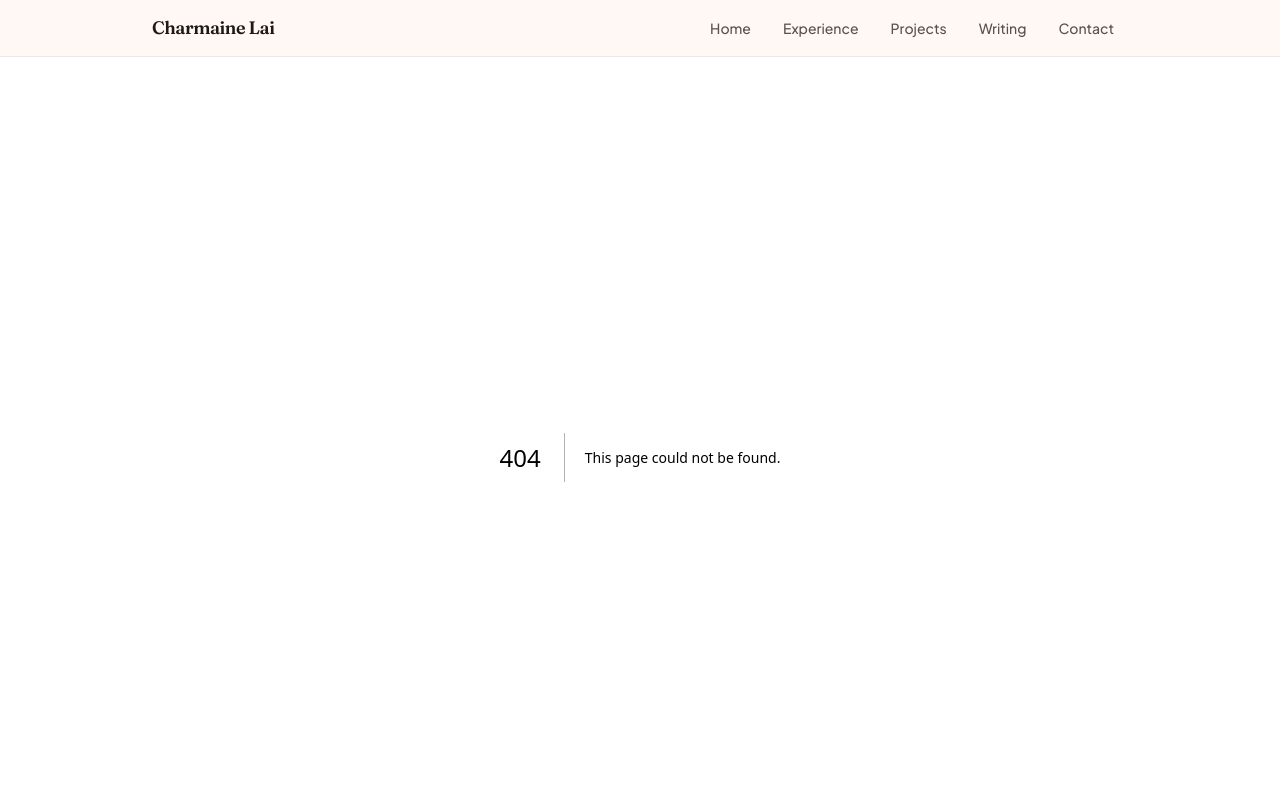
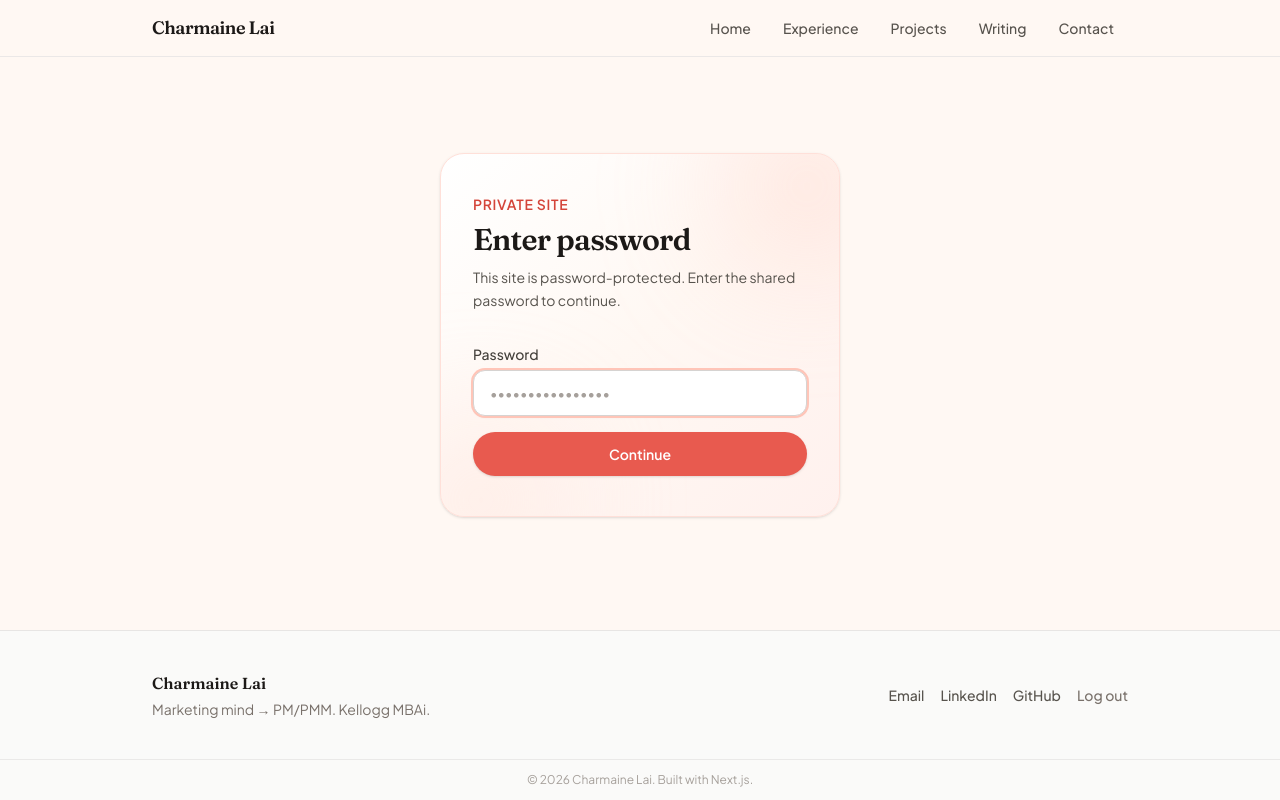
Before and after one commit to laicharmaine/personal-website, a Next.js app: page /login in a window 1280 px wide. Before the commit this address had no page. Shown: the top 800 px of the page. Built offline with nearby package versions, Linux system fonts and the light colour scheme.

Commit message:
Add whole-site password gate via Next.js proxy
Protect all routes except /login and static assets with an httpOnly
HMAC cookie validated against SITE_PASSWORD. Login page matches the
coral/cream aesthetic; footer includes a log-out control.

```diff
--- /dev/null
+++ b/app/api/logout/route.ts
@@ -0,0 +1,15 @@
+import { NextResponse } from "next/server";
+import { COOKIE_NAME } from "@/lib/site-auth";
+
+export async function POST(request: Request) {
+  const url = new URL("/login", request.url);
+  const res = NextResponse.redirect(url, 303);
+  res.cookies.set(COOKIE_NAME, "", {
+    httpOnly: true,
+    secure: process.env.NODE_ENV === "production",
+    sameSite: "lax",
+    path: "/",
+    maxAge: 0,
+  });
+  return res;
+}
--- /dev/null
+++ b/app/login/actions.ts
@@ -0,0 +1,35 @@
+"use server";
+
+import { cookies } from "next/headers";
+import { redirect } from "next/navigation";
+import {
+  COOKIE_NAME,
+  createAccessToken,
+  safeNextPath,
+  verifyPassword,
+} from "@/lib/site-auth";
+
+export async function loginAction(formData: FormData) {
+  const password = String(formData.get("password") ?? "");
+  const next = safeNextPath(String(formData.get("next") ?? "/"));
+
+  if (!verifyPassword(password)) {
+    redirect(`/login?error=1&next=${encodeURIComponent(next)}`);
+  }
+
+  const token = createAccessToken();
+  if (!token) {
+    redirect(`/login?error=1&next=${encodeURIComponent(next)}`);
+  }
+
+  const jar = await cookies();
+  jar.set(COOKIE_NAME, token, {
+    httpOnly: true,
+    secure: process.env.NODE_ENV === "production",
+    sameSite: "lax",
+    path: "/",
+    maxAge: 60 * 60 * 24 * 30, // 30 days
+  });
+
+  redirect(next);
+}
--- /dev/null
+++ b/app/login/page.tsx
@@ -0,0 +1,83 @@
+import type { Metadata } from "next";
+import { loginAction } from "./actions";
+
+export const metadata: Metadata = {
+  title: "Enter password",
+  robots: { index: false, follow: false },
+};
+
+type Props = {
+  searchParams: Promise<{ error?: string; next?: string }>;
+};
+
+export default async function LoginPage({ searchParams }: Props) {
+  const params = await searchParams;
+  const next = params.next && params.next.startsWith("/") ? params.next : "/";
+  const hasError = params.error === "1";
+
+  return (
+    <div className="mx-auto flex max-w-md flex-col px-4 py-16 sm:px-6 sm:py-24">
+      <div className="relative overflow-hidden rounded-3xl border border-coral-100 bg-gradient-to-br from-white via-cream to-coral-50 px-6 py-10 shadow-sm sm:px-8">
+        <div
+          className="pointer-events-none absolute -right-12 -top-12 h-40 w-40 rounded-full bg-coral-200/40 blur-3xl"
+          aria-hidden
+        />
+        <div
+          className="pointer-events-none absolute -bottom-14 -left-8 h-36 w-36 rounded-full bg-coral-100/60 blur-3xl"
+          aria-hidden
+        />
+
+        <div className="relative">
+          <p className="mb-2 text-sm font-semibold uppercase tracking-wider text-coral-600">
+            Private site
+          </p>
+          <h1 className="font-display text-3xl font-semibold tracking-tight text-ink">
+            Enter password
+          </h1>
+          <p className="mt-2 text-sm leading-relaxed text-stone-600">
+            This site is password-protected. Enter the shared password to
+            continue.
+          </p>
+
+          <form action={loginAction} className="mt-8 space-y-4">
+            <input type="hidden" name="next" value={next} />
+            <div>
+              <label
+                htmlFor="password"
+                className="mb-1.5 block text-sm font-medium text-stone-700"
+              >
+                Password
+              </label>
+              <input
+                id="password"
+                name="password"
+                type="password"
+                autoComplete="current-password"
+                required
+                autoFocus
+                className="w-full rounded-xl border border-stone-300 bg-white px-4 py-3 text-sm text-ink shadow-sm outline-none transition placeholder:text-stone-400 focus:border-coral-400 focus:ring-2 focus:ring-coral-200"
+                placeholder="••••••••••••••••"
+              />
+            </div>
+
+            {hasError && (
+              <p
+                className="rounded-lg bg-coral-50 px-3 py-2 text-sm text-coral-800 ring-1 ring-coral-200"
+                role="alert"
+              >
+                Incorrect password. Try again.
+              </p>
+            )}
+
+            <button
+              type="submit"
+              className="inline-flex w-full items-center justify-center rounded-full bg-coral-500 px-6 py-3 text-sm font-semibold text-white shadow-sm transition hover:bg-coral-600"
+            >
+              Continue
+            </button>
+          </form>
+        </div>
+      </div>
+    </div>
+  );
+}
--- a/components/Footer.tsx
+++ b/components/Footer.tsx
@@ -10,7 +10,7 @@ export default function Footer() {
           </p>
           <p className="mt-1 text-sm text-stone-500">{site.tagline}</p>
         </div>
-        <div className="flex flex-wrap gap-4 text-sm">
+        <div className="flex flex-wrap items-center gap-4 text-sm">
           <a
             href={`mailto:${site.email}`}
             className="font-medium text-stone-600 underline-offset-4 hover:text-coral-600 hover:underline"
@@ -33,6 +33,14 @@ export default function Footer() {
           >
             GitHub
           </a>
+          <form action="/api/logout" method="POST" className="inline">
+            <button
+              type="submit"
+              className="font-medium text-stone-500 underline-offset-4 hover:text-coral-600 hover:underline"
+            >
+              Log out
+            </button>
+          </form>
         </div>
       </div>
       <div className="border-t border-stone-200/80 py-3 text-center text-xs text-stone-400">
--- /dev/null
+++ b/lib/site-auth.ts
@@ -0,0 +1,52 @@
+import { createHmac, timingSafeEqual } from "crypto";
+
+export const COOKIE_NAME = "site_access";
+const TOKEN_PAYLOAD = "site-access-v1";
+
+function getSecret(): string | undefined {
+  const secret = process.env.SITE_PASSWORD;
+  return secret && secret.length > 0 ? secret : undefined;
+}
+
+/** HMAC token stored in the cookie (never the plaintext password). */
+export function createAccessToken(): string | null {
+  const secret = getSecret();
+  if (!secret) return null;
+  return createHmac("sha256", secret).update(TOKEN_PAYLOAD).digest("hex");
+}
+
+export function verifyToken(token: string | undefined | null): boolean {
+  if (!token) return false;
+  const expected = createAccessToken();
+  if (!expected) return false;
+  try {
+    const a = Buffer.from(token);
+    const b = Buffer.from(expected);
+    if (a.length !== b.length) return false;
+    return timingSafeEqual(a, b);
+  } catch {
+    return false;
+  }
+}
+
+/** Timing-safe password check against SITE_PASSWORD. */
+export function verifyPassword(submitted: string): boolean {
+  const secret = getSecret();
+  if (!secret) return false;
+  // Hash both to fixed length so timingSafeEqual always applies.
+  const a = createHmac("sha256", "pw-check").update(submitted).digest();
+  const b = createHmac("sha256", "pw-check").update(secret).digest();
+  try {
+    return timingSafeEqual(a, b);
+  } catch {
+    return false;
+  }
+}
+
+/** Only allow same-origin relative paths for post-login redirect. */
+export function safeNextPath(next: string | null | undefined): string {
+  if (!next || !next.startsWith("/") || next.startsWith("//") || next.includes("://")) {
+    return "/";
+  }
+  return next;
+}
--- /dev/null
+++ b/proxy.ts
@@ -0,0 +1,38 @@
+import { NextResponse } from "next/server";
+import type { NextRequest } from "next/server";
+import { COOKIE_NAME, verifyToken } from "@/lib/site-auth";
+
+export function proxy(request: NextRequest) {
+  const { pathname, search } = request.nextUrl;
+
+  // Login page is public; send already-authed visitors home.
+  if (pathname === "/login" || pathname.startsWith("/login/")) {
+    const token = request.cookies.get(COOKIE_NAME)?.value;
+    if (verifyToken(token)) {
+      return NextResponse.redirect(new URL("/", request.url));
+    }
+    return NextResponse.next();
+  }
+
+  const token = request.cookies.get(COOKIE_NAME)?.value;
+  if (!verifyToken(token)) {
+    const loginUrl = new URL("/login", request.url);
+    const next = `${pathname}${search}`;
+    if (next && next !== "/") {
+      loginUrl.searchParams.set("next", next);
+    }
+    return NextResponse.redirect(loginUrl);
+  }
+
+  return NextResponse.next();
+}
+
+export const config = {
+  matcher: [
+    /*
+     * Protect everything except Next internals and common static assets.
+     * /login is handled inside the proxy (allowed through).
+     */
+    "/((?!_next/static|_next/image|favicon.ico|.*\\.(?:svg|png|jpg|jpeg|gif|webp|ico)$).*)",
+  ],
+};
```
